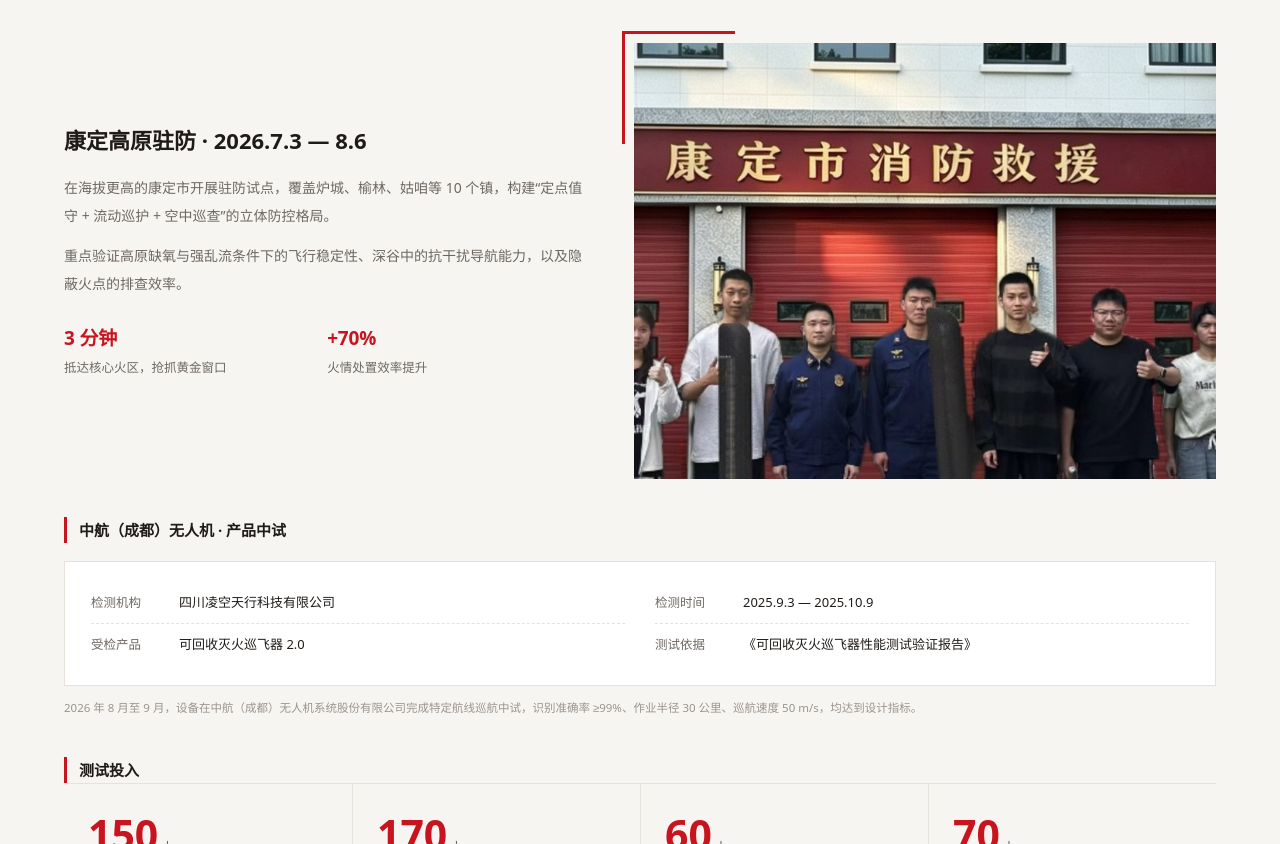
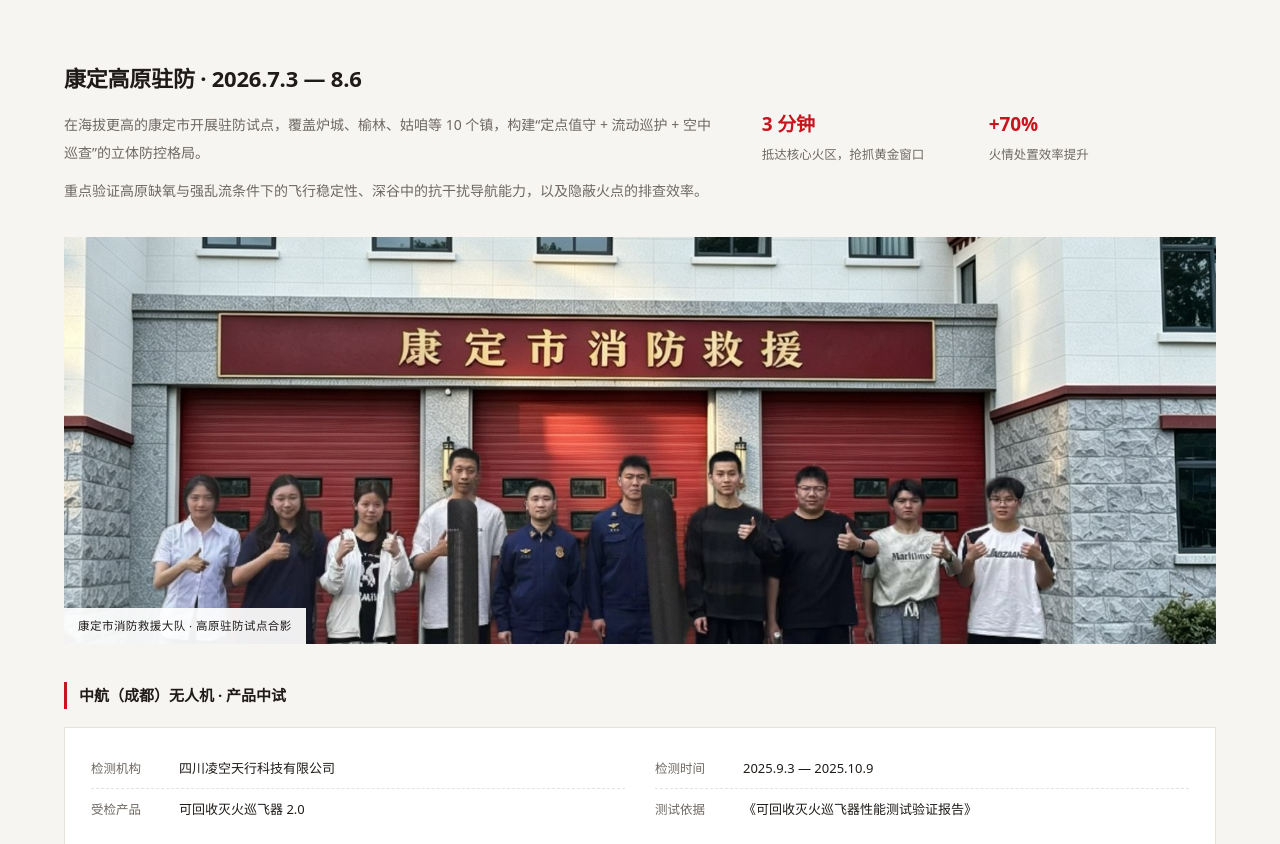
Before and after one commit to yi111111321/yuhuo-website, a plain HTML site: page index.html in a window 1280 px wide. Shown: the part 9678-10522 px from the top of the page. Drawn offline with Linux system fonts and the light colour scheme.

Commit message:
content: 康定试点改用合影原图（宽幅）

```diff
--- a/index.html
+++ b/index.html
@@ -322,6 +322,13 @@ td small{color:var(--gray);font-size:11.5px}
 .kpi-2{grid-template-columns:1fr 1fr;display:grid;border-top:0}
 .kpi-2 li{grid-template-columns:1fr;gap:2px;border-bottom:0;padding:8px 0}
 .proof-hero.rev{grid-template-columns:.95fr 1.05fr}
+.kd{display:grid;grid-template-columns:1.18fr .82fr;gap:44px;align-items:center;margin:62px 0 22px}
+.kd-txt h3{font-size:22px;font-weight:800;margin-bottom:14px;letter-spacing:-.01em}
+.kd-txt p{font-size:14px;color:var(--gray);line-height:2;margin-bottom:10px}
+.kd-kpi{margin:0;border-top:0}
+.wide-shot{position:relative;overflow:hidden;background:#eee}
+.wide-shot img{width:100%;aspect-ratio:2.83/1;object-fit:cover;display:block}
+.wide-shot figcaption{position:absolute;left:0;bottom:0;background:rgba(255,255,255,.93);color:var(--ink);font-size:11.5px;letter-spacing:.04em;padding:8px 14px}
 .proof-hero.rev .im{order:2}
 .proof-hero .im img{aspect-ratio:4/3;object-fit:cover}
 .hl{background:rgba(200,20,31,.05);border-left:3px solid var(--red);padding:10px 14px;font-size:12.5px!important}
@@ -962,18 +969,21 @@ body>footer{background:#1C1917;color:#B8B2AC}
     </div>
 
     <!-- 康定 -->
-    <div class="proof-hero rev">
-      <div class="rv d1">
+    <div class="kd rv">
+      <div class="kd-txt">
         <h3>康定高原驻防 · 2026.7.3 — 8.6</h3>
         <p>在海拔更高的康定市开展驻防试点，覆盖炉城、榆林、姑咱等 10 个镇，构建“定点值守 + 流动巡护 + 空中巡查”的立体防控格局。</p>
         <p>重点验证高原缺氧与强乱流条件下的飞行稳定性、深谷中的抗干扰导航能力，以及隐蔽火点的排查效率。</p>
-        <ul class="kpi kpi-2">
-          <li><b>3 分钟</b><span>抵达核心火区，抢抓黄金窗口</span></li>
-          <li><b>+70%</b><span>火情处置效率提升</span></li>
-        </ul>
       </div>
-      <figure class="im rv"><img src="assets/kangding-team.jpg" alt="康定市消防救援大队试点合影"></figure>
+      <ul class="kpi kpi-2 kd-kpi">
+        <li><b>3 分钟</b><span>抵达核心火区，抢抓黄金窗口</span></li>
+        <li><b>+70%</b><span>火情处置效率提升</span></li>
+      </ul>
     </div>
+    <figure class="wide-shot rv">
+      <img src="assets/kangding-team.jpg" alt="康定市消防救援大队门口试点合影">
+      <figcaption>康定市消防救援大队 · 高原驻防试点合影</figcaption>
+    </figure>
 
     <!-- 中航中试 -->
     <h4 class="sub-h">中航（成都）无人机 · 产品中试</h4>
```
